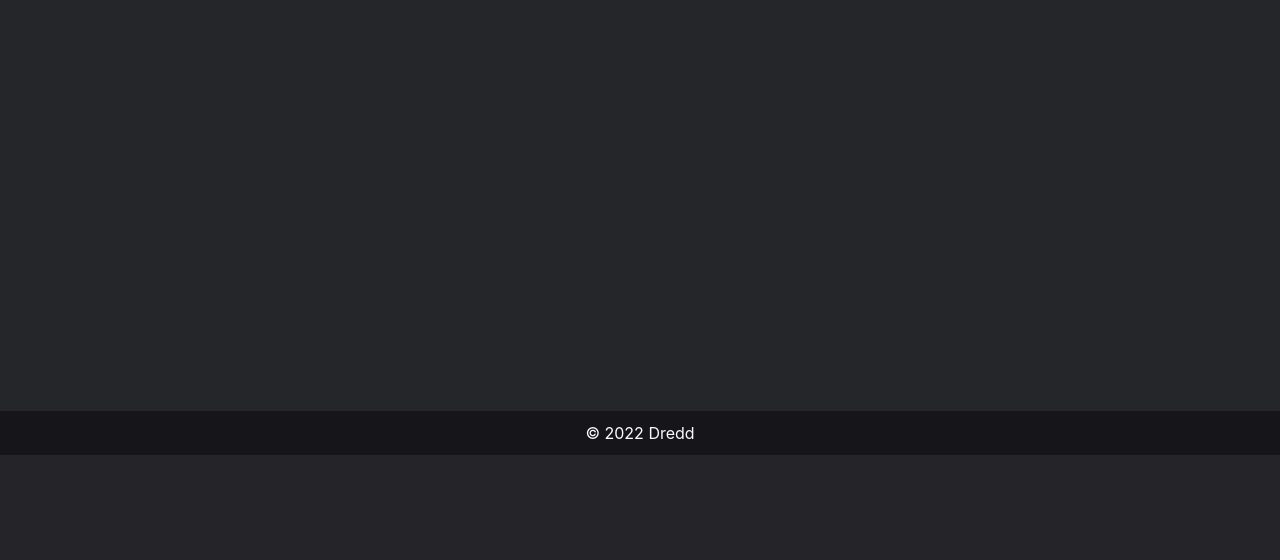
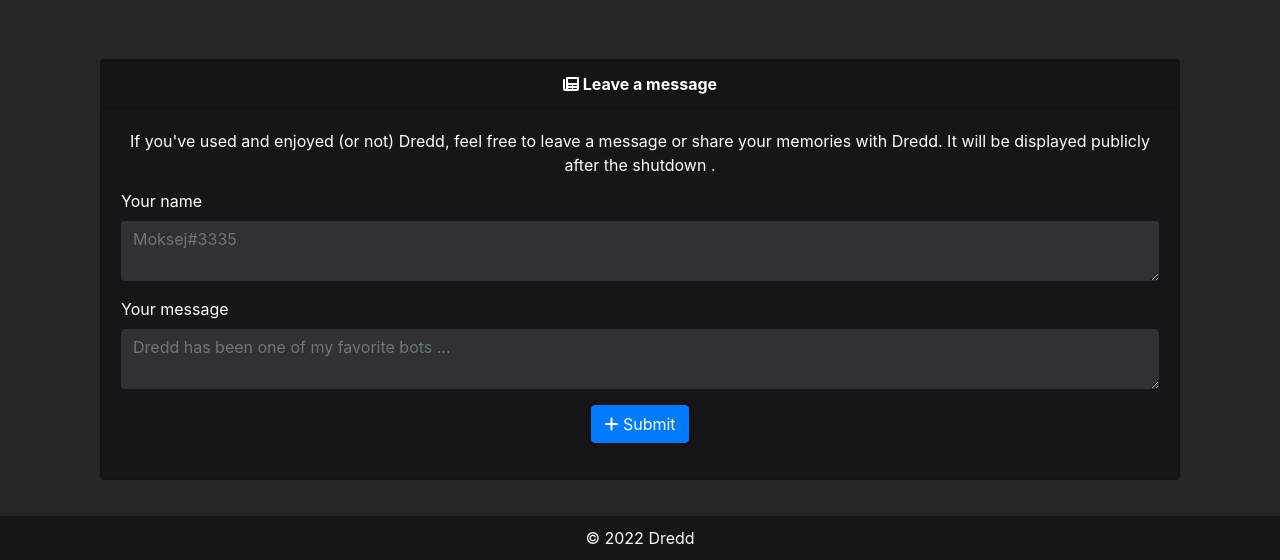
Before and after one commit to dredd-bot/dredd-website, a Python web app: template templates/index.html in a window 1280 px wide. Shown: the part 345-905 px from the top of the page. Before the commit the page ends 800 px from the top, so only its background shows below. Run offline with Jinja, Linux system fonts and the light colour scheme; the template is opened without the code that fills it, so the values that code supplies are empty; some libraries are stand-ins or nearby versions.

Commit message:
don't lock it behind login

```diff
--- a/scripts/contents.py
+++ b/scripts/contents.py
@@ -145,8 +145,6 @@
 
 async def leave_a_message(bot, response, db):
     channel = bot.get_channel(854659639688691752)
-    if response.get('anonymous'):
-        response.pop('username')
     db.message.insert_one({
         "user": response.get("username", 'Anonymous'),
         "message": response.get("message")
--- a/templates/index.html
+++ b/templates/index.html
@@ -68,24 +68,22 @@
             </div>
         </div>
         {% endif %}
-        {% if user %}
         <div class='container-md' style='max-width: 1150px;'>
             <div class="card text-white mb-3" style="margin-block: 50px; background-color: #16161a;">
                 <div class="card-header text-center">
                     <strong><i class="fas fa-newspaper"></i> Leave a message</strong>
                 </div>
                 <div class="card-body">
-                    <p class="card-title text-center">If you've used and enjoyed (or not) Dredd, feel free to leave a message or your memories with Dredd that will be displayed publicly after the shutdown.</p>
+                    <p class="card-title text-center">If you've used and enjoyed (or not) Dredd, feel free to leave a message or share your memories with Dredd. It will be displayed publicly after the shutdown
+                        .</p>
                     <form action="/message" method="post">
                         <div class="mb-3">
-                            <label for="username">Your name?</label>
-                            <textarea class="form-control" id="username" placeholder="{{ user }}" name="username" required
-                                      style="background-color: #313036; color: #fffffe; border:none;">{{ user }}</textarea>
-                            <label class="custom-control" onmouseover="" style="cursor: pointer;">
-                                <input type="checkbox" name="anonymous" onmouseover="" style="cursor: pointer; background-color: #312e38; color: #fffffe; border:none;"> Post Anonymously</label>
+                            <label for="username">Your name</label>
+                            <textarea class="form-control" id="username" placeholder="Moksej#3335" name="username" required
+                                      style="background-color: #313036; color: #fffffe; border:none;"></textarea>
                         </div>
                         <div class="mb-3">
-                            <label for="usermessage">Your message?</label>
+                            <label for="usermessage">Your message</label>
                             <textarea class="form-control" id="usermessage" placeholder="Dredd has been one of my favorite bots ..." name="message" maxlength="100" required
                                       style="background-color: #313036; color: #fffffe; border:none;"></textarea>
                         </div>
@@ -94,7 +92,6 @@
                 </div>
             </div>
         </div>
-        {% endif %}
     </div> {% endblock %}
 </body>
 
```
